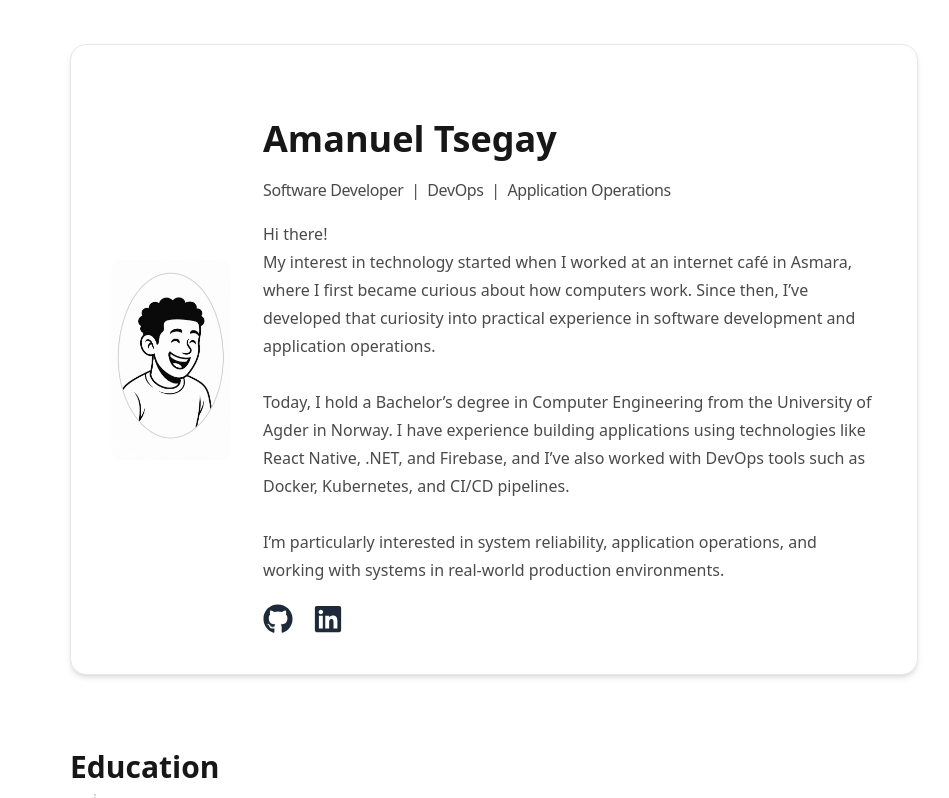
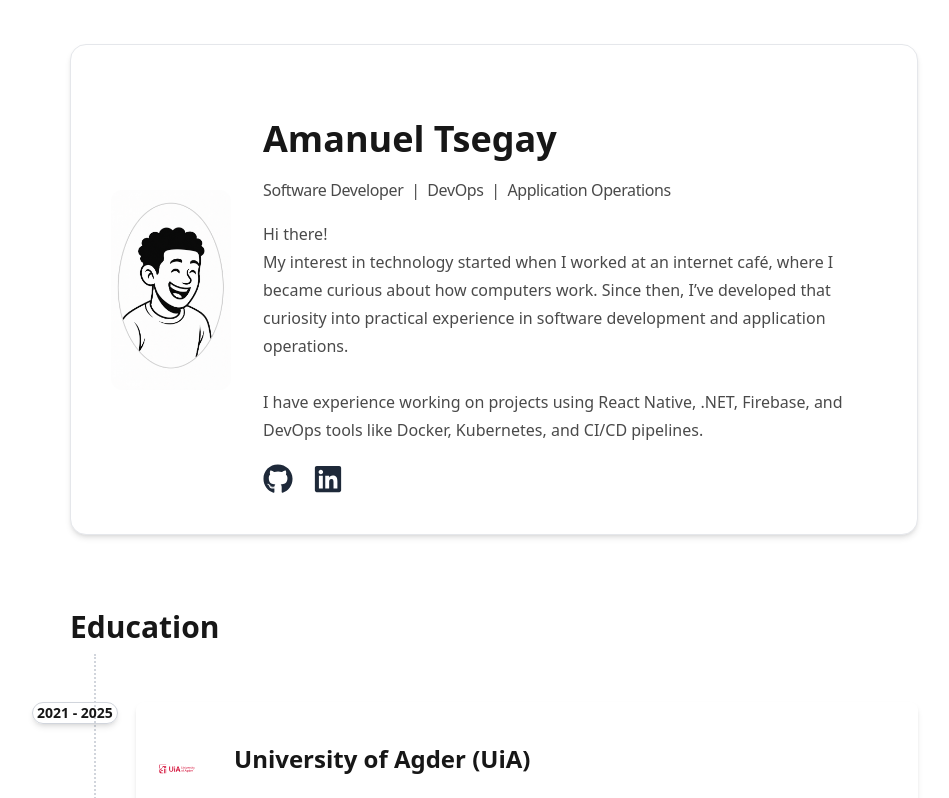
Before and after one commit to amanuelHT/portfolioHT, a Next.js app: page / in a window 1280 px wide. Shown: the top 798 px of the page, without its empty margins (146-1095 px from the left). Built offline with nearby package versions, Linux system fonts and the light colour scheme.

Commit message:
Update About.tsx

```diff
--- a/src/components/sections/About.tsx
+++ b/src/components/sections/About.tsx
@@ -38,9 +38,8 @@ export default function About() {
           </div>
 <p className="text-gray-700 dark:text-gray-300 leading-relaxed">
   Hi there!<br />
-  My interest in technology started when I worked at an internet café in Asmara, where I first became curious about how computers work. Since then, I’ve developed that curiosity into practical experience in software development and application operations.<br /><br />
-  Today, I hold a Bachelor’s degree in Computer Engineering from the University of Agder in Norway. I have experience building applications using technologies like React Native, .NET, and Firebase, and I’ve also worked with DevOps tools such as Docker, Kubernetes, and CI/CD pipelines.<br /><br />
-  I’m particularly interested in system reliability, application operations, and working with systems in real-world production environments.
+  My interest in technology started when I worked at an internet café, where I became curious about how computers work. Since then, I’ve developed that curiosity into practical experience in software development and application operations.<br /><br />
+  I have experience working on projects using React Native, .NET, Firebase, and DevOps tools like Docker, Kubernetes, and CI/CD pipelines.
 </p>
 
 
```
